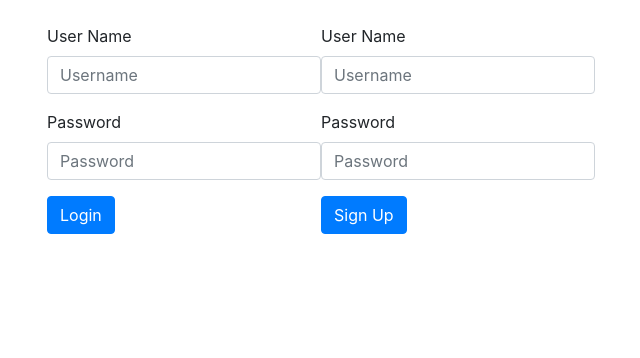
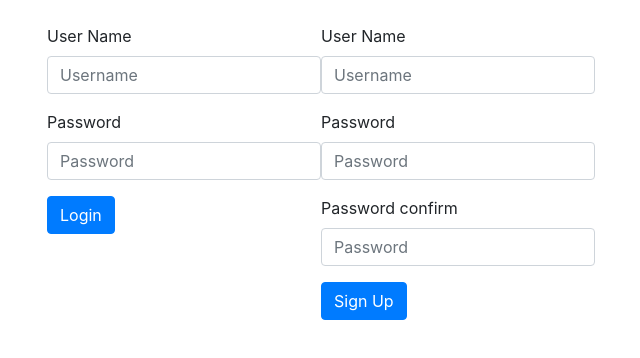
Before and after one commit to TashfeenRao/easy2employ-front-end-react-assignment, a React (Create React App) app: page / in a window 1280 px wide. Shown: the top 358 px of the page, without its empty margins (319-959 px from the left). Built offline with nearby package versions, Linux system fonts and the light colour scheme.

Commit message:
submitted registration form with api request

```diff
--- a/package.json
+++ b/package.json
@@ -6,6 +6,7 @@
     "@testing-library/jest-dom": "^4.2.4",
     "@testing-library/react": "^9.3.2",
     "@testing-library/user-event": "^7.1.2",
+    "axios": "^0.20.0",
     "bootstrap": "^4.5.2",
     "react": "^16.13.1",
     "react-bootstrap": "^1.3.0",
--- a/src/components/auth/Registration.js
+++ b/src/components/auth/Registration.js
@@ -1,6 +1,7 @@
 import React, { Component } from "react";
 import Form from "react-bootstrap/Form";
 import Button from "react-bootstrap/Button";
+import axios from "axios";
 
 export default class Registration extends Component {
   constructor(props) {
@@ -12,18 +13,38 @@ export default class Registration extends Component {
     this.state = {
       username: "",
       password: "",
+      passwordConfirmation: "",
       registrationError: "",
     };
   }
 
   handleSubmit(event) {
     event.preventDefault();
+    const { username, password, passwordConfirmation } = this.state;
+    axios
+      .post(
+        "http://localhost:3001/registrations",
+        {
+          user: {
+            username: username,
+            password: password,
+            password_confirmation: passwordConfirmation,
+          },
+        },
+        { withCredentials: true }
+      )
+      .then((response) => {
+        //console.log("response ", response);
+      })
+      .catch((error) => {
+        //console.log("response error", error);
+      });
   }
 
   handleChange(event) {
     this.setState({
-        [event.target.name]: event.target.value
-    })
+      [event.target.name]: event.target.value,
+    });
   }
   render() {
     return (
@@ -52,6 +73,17 @@ export default class Registration extends Component {
               required
             />
           </Form.Group>
+          <Form.Group>
+            <Form.Label>Password confirm</Form.Label>
+            <Form.Control
+              type="password"
+              name="passwordConfirmation"
+              placeholder="Password"
+              value={this.state.passwordConfirmation}
+              onChange={this.handleChange}
+              required
+            />
+          </Form.Group>
           <Button variant="primary" type="submit">
             Sign Up
           </Button>
```
Also changed, not shown: 1 other file (tests, documents, lock files or other folders).
